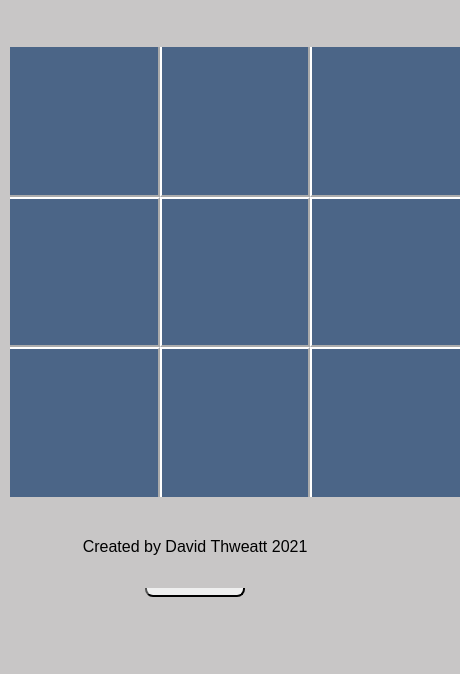
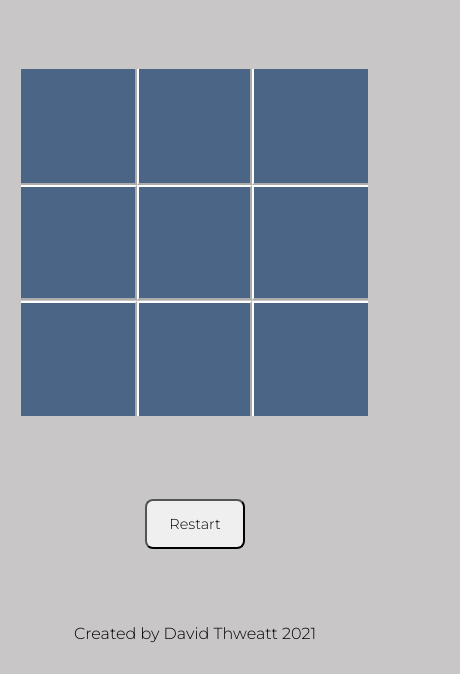
Before and after one commit to DavidThweatt/TicTacToe, a website: page index.html in a window 390 px wide. Shown: the part 256-930 px from the top of the page, 460 px wide, since content can reach past the window. Drawn offline with Linux system fonts and the light colour scheme.

Commit message:
refactor/fix bug
made game board work on mobile

```diff
--- a/index.html
+++ b/index.html
@@ -23,7 +23,7 @@
       </header>
       <div id="content-wrap">
         <h2 id="display">Let's Play!</h2>
-        <div id="gameboard">
+        <div id="game_board">
           <button class="squares" id="s1"></button>
           <button class="squares" id="s2"></button>
           <button class="squares" id="s3"></button>
--- a/styles.css
+++ b/styles.css
@@ -5,6 +5,9 @@
 body {
   background-color: #c8c6c6;
   margin: 0px;
+  height: 100vh;
+  display: flex;
+  flex-direction: column;
 }
 
 #header {
@@ -28,18 +31,23 @@ h1 {
 #content-wrap {
   display: flex;
   flex-direction: column;
-  min-height: 100%;
   margin: auto;
-  padding: 10px;
 }
 
-#gameboard {
+#game_board {
   display: flex;
   flex-direction: row;
   flex-wrap: wrap;
   height: 450px;
   width: 450px;
-  margin: auto;
+  margin: 2em auto;
+}
+
+@media only screen and (max-width: 500px) {
+  #game_board {
+    height: 347.5px;
+    width: 347.5px;
+  }
 }
 
 .squares {
@@ -49,6 +57,16 @@ h1 {
   padding: 10px;
   border-color: white;
   cursor: pointer;
+  font-size: 7.5rem;
+  text-align: center;
+}
+
+@media only screen and (max-width: 500px) {
+  .squares {
+    height: 115.5px;
+    width: 115.5px;
+    font-size: 5.5rem;
+  }
 }
 
 .squares:hover {
@@ -58,58 +76,37 @@ h1 {
 #s1 {
   border-top: 0px;
   border-left: 0px;
-  text-align: center;
-  font-size: 120px;
 }
 
 #s2 {
   border-top: 0px;
-  text-align: center;
-  font-size: 120px;
 }
 
 #s3 {
   border-top: 0px;
   border-right: 0px;
-  text-align: center;
-  font-size: 120px;
 }
 
 #s4 {
   border-left: 0px;
-  text-align: center;
-  font-size: 120px;
-}
-
-#s5 {
-  text-align: center;
-  font-size: 120px;
 }
 
 #s6 {
   border-right: 0px;
-  text-align: center;
-  font-size: 120px;
 }
 
 #s7 {
   border-left: 0px;
   border-bottom: 0px;
-  text-align: center;
-  font-size: 120px;
 }
 
 #s8 {
   border-bottom: 0px;
-  text-align: center;
-  font-size: 120px;
 }
 
 #s9 {
   border-right: 0px;
   border-bottom: 0px;
-  text-align: center;
-  font-size: 120px;
 }
 
 #btn-choices {
@@ -153,12 +150,10 @@ h1 {
 }
 
 footer {
-  position: absolute;
-  bottom: 0;
+  margin-top: auto;
   width: 100%;
-  height: 50px;
+  min-height: 50px;
   text-align: center;
   background-color: #c8c6c6;
   padding-top: 25px;
-  font-family: sans-serif;
 }
```
